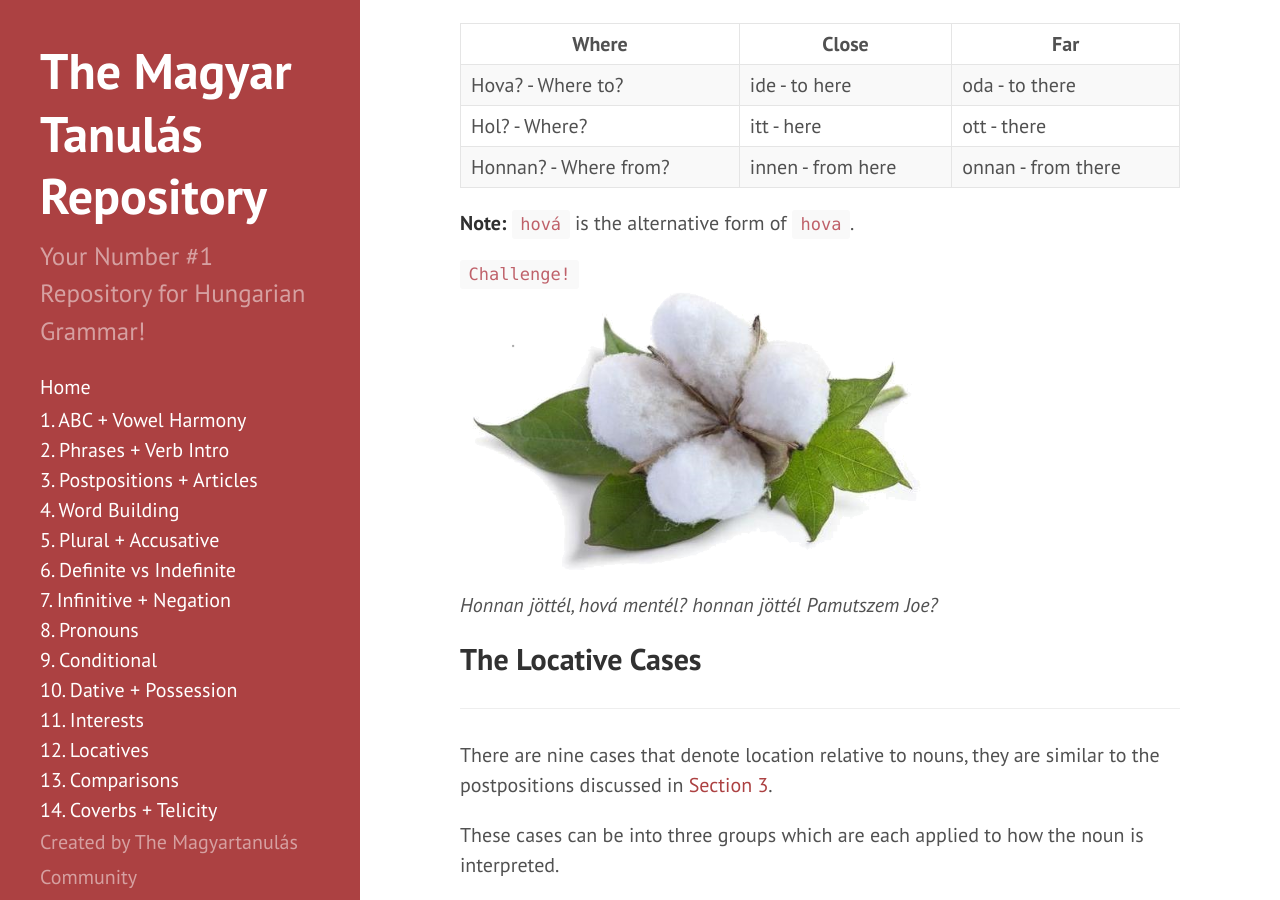
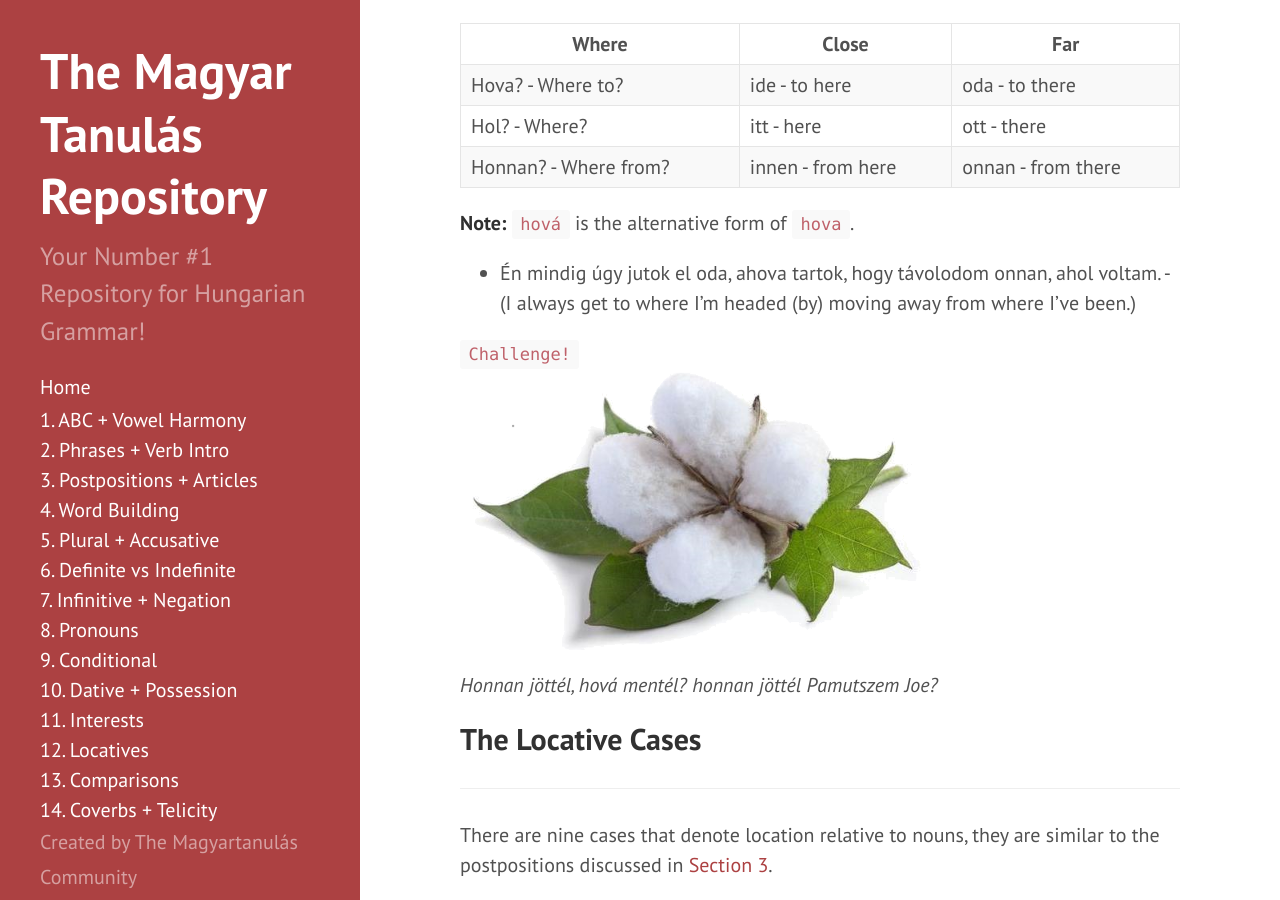
Before and after one commit to Magyartanulas/magyartanulas.github.io, a Jekyll site: the page built from locatives.md, in a window 1280 px wide and 900 px high, scrolled down 363 px. Built offline with Jekyll 4.4.1, drawn with Linux system fonts in a browser that asks for light colours; Markdown is read by kramdown in place of the engine named in the settings.

Commit message:
Update locatives.md

```diff
--- a/locatives.md
+++ b/locatives.md
@@ -15,6 +15,9 @@ Hungarian makes the distinction between where you are, where you are going and w
 | Honnan? - Where from? | innen - from here | onnan - from there |
 
 **Note:** `hová` is the alternative form of `hova`.
+
+* Én mindig úgy jutok el oda, ahova tartok, hogy távolodom onnan, ahol voltam. - (I always get to where I'm headed (by) moving away from where I've been.)
+
 
 `Challenge!`
 ![joe](https://magyartanulas.github.io/public/cotton.png)
```
